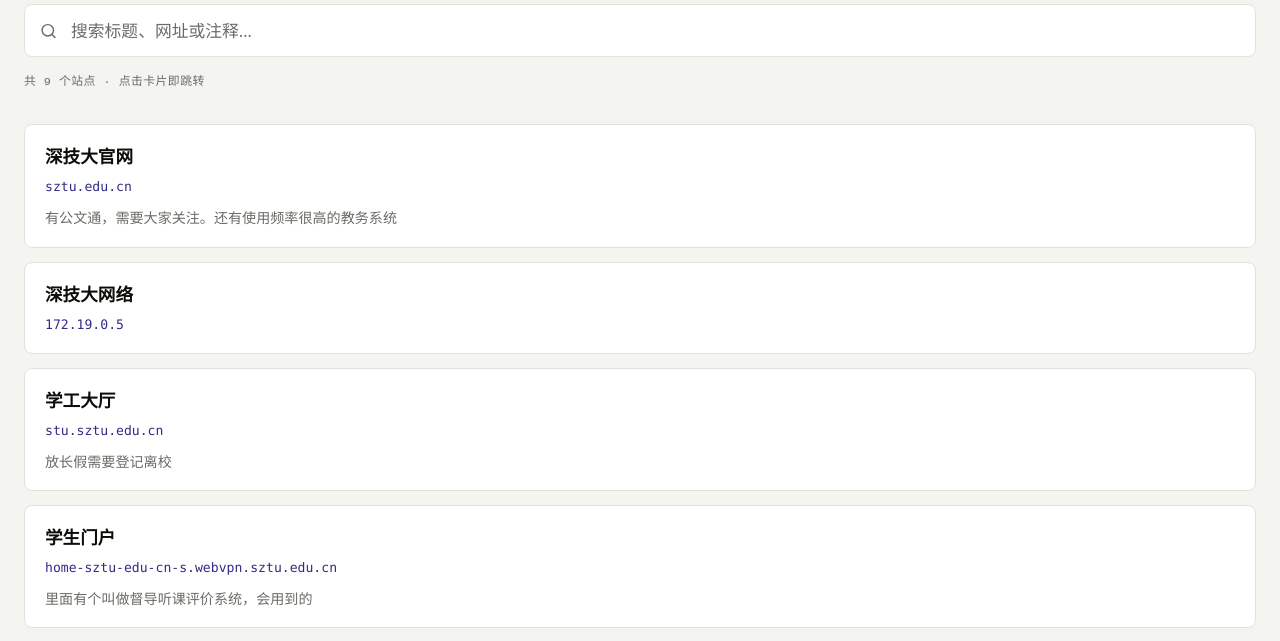
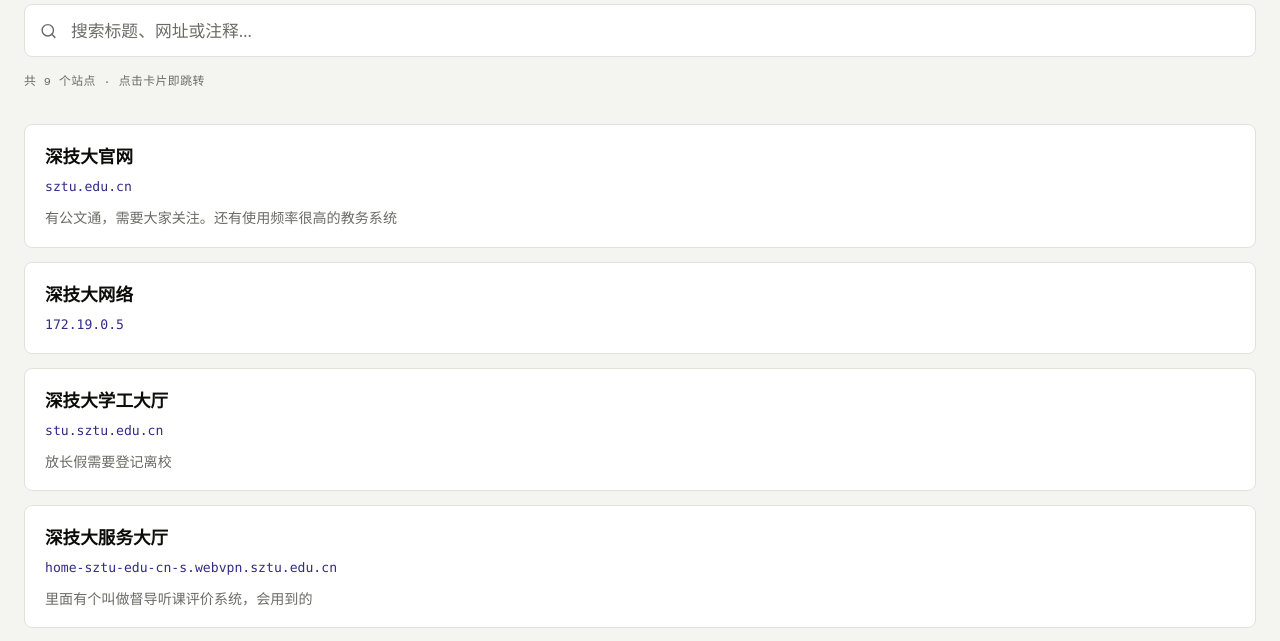
Before and after one commit to ljxYYDS369/freshmen_guide, a plain HTML site: page index.html in a window 1280 px wide. Shown: the part 119-760 px from the top of the page. Drawn offline with Linux system fonts and the light colour scheme.

Commit message:
fix: 更正学工大厅与服务大厅标题
Co-Authored-By: AtomCode (GLM-5.2) <noreply@atomgit.com>

```diff
--- a/index.html
+++ b/index.html
@@ -184,12 +184,12 @@
       note: ""
     },
     {
-      title: "学工大厅",
+      title: "深技大学工大厅",
       url: "https://stu.sztu.edu.cn/#/affairs/copyAllAffairs?id=xgdt",
       note: "放长假需要登记离校"
     },
     {
-      title: "学生门户",
+      title: "深技大服务大厅",
       url: "https://home-sztu-edu-cn-s.webvpn.sztu.edu.cn:8118/bmportal/index.portal?.pn=homeXs",
       note: "里面有个叫做督导听课评价系统，会用到的"
     },
```
